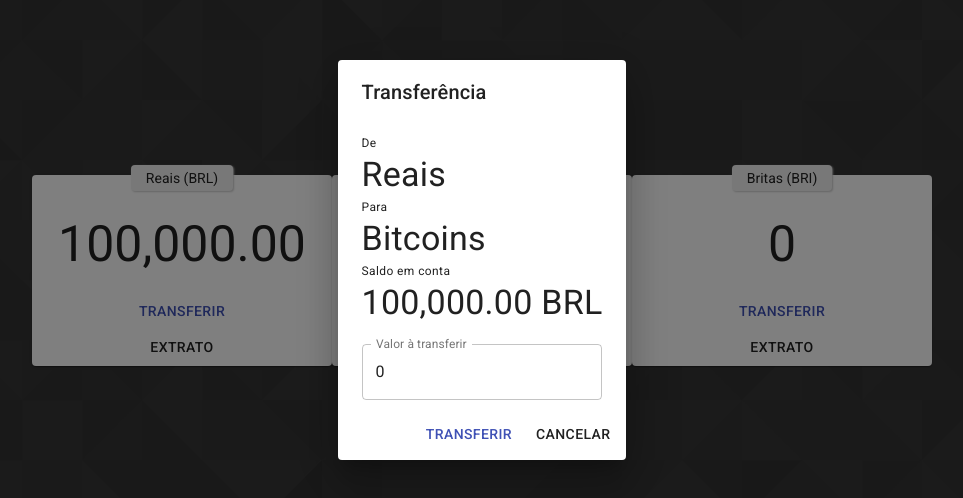
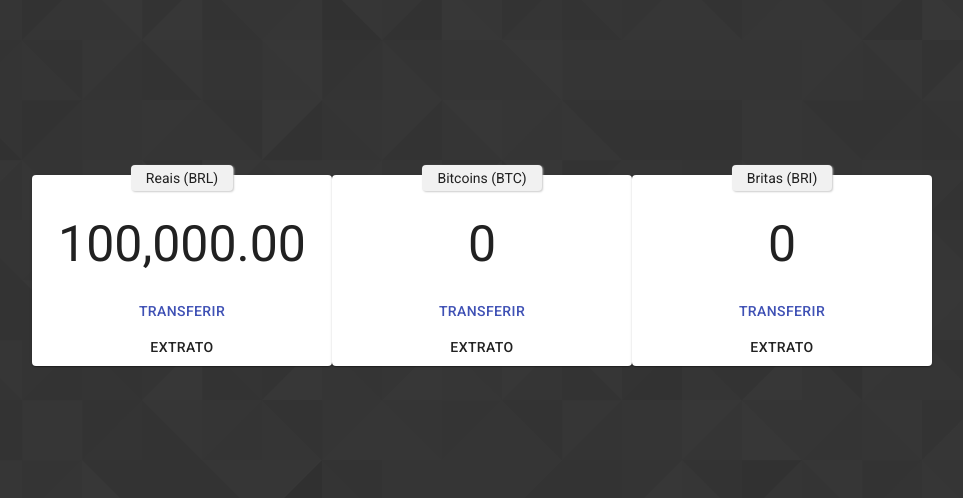
Before and after one commit to luisgustavolf/dindin, a React (Create React App) app: page /#/ in a window 1280 px wide. Shown: the part 140-638 px from the top of the page, without its empty margins (158-1121 px from the left). Built offline with nearby package versions, Linux system fonts and the light colour scheme.

Commit message:
replacing id to object param

```diff
--- a/src/components/others/accountSummary/hook.tsx
+++ b/src/components/others/accountSummary/hook.tsx
@@ -1,13 +1,14 @@
 import * as React from 'react'
 import { AccountsBalancesContext } from '../../../contexts/accountsBalances/context'
+import { Account } from '../../../storage/stores/accounts/account'
 
 export interface UseAccountSummaryProps {
-    accountId: number
+    account: Account
 }
 
 export function useAccountSummary(props:UseAccountSummaryProps) {
     const context = React.useContext(AccountsBalancesContext);
-    const accountWithBalance = context.accounts?.find((account) => account.id === props.accountId)
+    const accountWithBalance = context.accounts?.find((account) => account.id === props.account.id)
 
     // ---------------------------------------------
     // Functions
--- a/src/components/others/accountSummary/index.tsx
+++ b/src/components/others/accountSummary/index.tsx
@@ -1,9 +1,10 @@
 import * as React from 'react'
+import { AccountWithBalance } from '../../../services/account/types'
 import { AccountSummaryBase } from './accountSummaryBase'
 import { useAccountSummary } from './hook'
 
 export interface AccountSummaryProps {
-    accountId: number
+    account: AccountWithBalance
     size?: 'regular' | 'small'
     children?: any
 }
--- a/src/components/others/accountSummaryWithTargeting/index.tsx
+++ b/src/components/others/accountSummaryWithTargeting/index.tsx
@@ -1,15 +1,16 @@
 import Button from '@material-ui/core/Button';
 import PlayForWorkIcon from '@material-ui/icons/PlayForWork';
 import * as React from 'react';
+import { AccountWithBalance } from '../../../services/account/types';
 import { AccountSummary, AccountSummaryProps } from '../accountSummary';
 
 import './styles.scss';
 
 export interface AccountSummaryWithTargetingProps extends AccountSummaryProps {
     displayTransferTarget?: boolean
-    onTransfer: (accountId: number) => void
-    onStatement: (accountId: number) => void
-    onTargetSelected: (accountId: number) => void
+    onTransfer: (account: AccountWithBalance) => void
+    onStatement: (account: AccountWithBalance) => void
+    onTargetSelected: (account: AccountWithBalance) => void
 }
 
 export function AccountSummaryWithTargeting(props: AccountSummaryWithTargetingProps) {
@@ -22,8 +23,8 @@
     return (
         <div className={'dd-targeting-wrap'}>
             <AccountSummary {...props}>
-                <Button color="primary" onClick={() => props.onTransfer(props.accountId)}>Transferir</Button>
-                <Button onClick={() => props.onStatement(props.accountId)}>Extrato</Button>
+                <Button color="primary" onClick={() => props.onTransfer(props.account)}>Transferir</Button>
+                <Button onClick={() => props.onStatement(props.account)}>Extrato</Button>
             </AccountSummary>
 
             {props.displayTransferTarget &&
@@ -36,7 +37,7 @@
                                 color="primary"
                                 size={'large'}
                                 startIcon={<PlayForWorkIcon fontSize={'large'} />}
-                                onClick={() => props.onTargetSelected(props.accountId)}
+                                onClick={() => props.onTargetSelected(props.account)}
                             >
                                 Para cá
                             </Button>
--- a/src/index.tsx
+++ b/src/index.tsx
@@ -5,10 +5,7 @@
 import reportWebVitals from './reportWebVitals';
 
 bootstrap(() => {
-    ReactDOM.render(
-        <React.StrictMode>
-            <App />
-        </React.StrictMode>,
+    ReactDOM.render(<App />,
         document.getElementById('root')
     );
 })
--- a/src/pages/home/hook.tsx
+++ b/src/pages/home/hook.tsx
@@ -1,5 +1,6 @@
 import * as React from 'react'
 import { AccountsBalancesContext } from '../../contexts/accountsBalances/context'
+import { useTransferDialog } from './useTransferDialog'
 import { useTransferTarget } from './useTransferTarget'
 
 export interface UseHomePageProps {
@@ -7,8 +8,8 @@
 
 export function useHomePage(props:UseHomePageProps) {
     const context = React.useContext(AccountsBalancesContext)
-    const targetHook = useTransferTarget({})
-
+    const transferTarget = useTransferTarget({})
+    const transferDialog = useTransferDialog({})
     // ---------------------------------------------
     // Functions
     // ---------------------------------------------
@@ -20,6 +21,7 @@
 
     return {
         context,
-        targetHook
+        transferTarget,
+        transferDialog
     }
 }
--- a/src/pages/home/index.tsx
+++ b/src/pages/home/index.tsx
@@ -7,7 +7,7 @@
 import { TransferDialog } from './transferDialog'
 
 export function HomePage(props: RouteChildrenProps) {
-    const { context, targetHook } = useHomePage({})
+    const { context, transferTarget, transferDialog } = useHomePage({})
 
     // ---------------------------------------------
     // Transformations
@@ -23,18 +23,18 @@
             {(context.accounts || []).map((account, idx) =>
                 <AccountSummaryWithTargeting
                     key={idx}
-                    accountId={account.id!}
-                    displayTransferTarget={targetHook.isTarget(account.id!)}
+                    account={account}
+                    displayTransferTarget={transferTarget.isTarget(account)}
                     onStatement={() => {}}
-                    onTransfer={targetHook.setSourceAccountId}
-                    onTargetSelected={() => targetHook.setSourceAccountId(undefined)}
+                    onTransfer={transferTarget.setSourceAccount}
+                    onTargetSelected={() => transferTarget.setSourceAccount(undefined)}
                 />
             )}
 
             <TransferDialog
-                sourceAccountId={1}
-                targetAccountId={2}
-                open={true}
+                sourceAccount={transferTarget.sourceAccount}
+                targetAccount={transferTarget.targetAccount}
+                open={transferDialog.open}
                 onOk={() => {}}
                 onCancel={() => {}}
             />
--- a/src/pages/home/transferDialog/hook.tsx
+++ b/src/pages/home/transferDialog/hook.tsx
@@ -1,20 +1,15 @@
-import { useAccounts } from './useAccounts'
+import { Account } from '../../../storage/stores/accounts/account'
 import { useDialogForm } from './useDialogForm'
 import { useTransferService } from './useTransferService'
 
 export interface UseTransferDialogProps {
-    sourceAccountId: number
-    targetAccountId: number
+    sourceAccount?: Account
+    targetAccount?: Account
     onTransfer: () => void
 }
 
 export function useTransferDialog(props:UseTransferDialogProps) {
-    const {  sourceAccountId, targetAccountId } = props
-
-    const accounts = useAccounts({
-        targetAccountId,
-        sourceAccountId
-    })
+    const {  sourceAccount, targetAccount } = props
 
     const service = useTransferService({
         onTrade: props.onTransfer
@@ -23,8 +18,8 @@
     const form = useDialogForm({
         onSubmit: (values) => {
             service.trade({
-                sourceAccount: accounts.sourceAccount!,
-                targetAccount: accounts.targetAccount!,
+                sourceAccount: sourceAccount!,
+                targetAccount: targetAccount!,
                 value: values.amount
             })
         }
@@ -40,7 +35,6 @@
     // API
 
     return {
-        accounts,
         form,
         service
     }
--- a/src/pages/home/transferDialog/index.tsx
+++ b/src/pages/home/transferDialog/index.tsx
@@ -1,31 +1,33 @@
 import { Button, Dialog, DialogContent, DialogTitle, TextField, Typography } from '@material-ui/core'
 import DialogActions from '@material-ui/core/DialogActions'
 import * as React from 'react'
+import { AccountWithBalance } from '../../../services/account/types'
 import { useTransferDialog } from './hook'
 
 export interface TransferDialogProps {
-    sourceAccountId: number
-    targetAccountId: number
+    sourceAccount?: AccountWithBalance
+    targetAccount?: AccountWithBalance
     open: boolean
     onOk: () => void
     onCancel: () => void
 }
 
 export function TransferDialog(props: TransferDialogProps) {
-    const { open, sourceAccountId, targetAccountId } = props
-    const { accounts, form } = useTransferDialog({
-        targetAccountId,
-        sourceAccountId,
+    const { open, sourceAccount, targetAccount } = props
+    const { form } = useTransferDialog({
+        targetAccount,
+        sourceAccount,
         onTransfer: props.onOk
     })
 
     // ---------------------------------------------
     // Transformations
 
-    const sourceBalance = accounts.sourceAccount?.balance && accounts.sourceAccount?.balance.toLocaleString(undefined, {
-        minimumFractionDigits: 2,
-        maximumFractionDigits: 2,
-    })
+    const sourceBalance = sourceAccount?.balance &&
+        sourceAccount?.balance.toLocaleString(undefined, {
+            minimumFractionDigits: 2,
+            maximumFractionDigits: 2,
+        })
 
     // ---------------------------------------------
     // Render
@@ -39,13 +41,13 @@
             </DialogTitle>
             <DialogContent className={'dd-transfer-dialog-content'}>
                 <Typography variant="caption">De</Typography>
-                <Typography variant="h4">{accounts.sourceAccount?.name}</Typography>
+                <Typography variant="h4">{sourceAccount?.name}</Typography>
 
                 <Typography variant="caption">Para</Typography>
-                <Typography variant="h4">{accounts.targetAccount?.name}</Typography>
+                <Typography variant="h4">{targetAccount?.name}</Typography>
 
                 <Typography variant="caption">Saldo em conta</Typography>
-                <Typography variant="h4">{sourceBalance} {accounts.sourceAccount?.currency}</Typography>
+                <Typography variant="h4">{sourceBalance} {sourceAccount?.currency}</Typography>
 
                 <TextField
                     style={{marginTop: 20}}
--- a/src/pages/home/transferDialog/useAccounts.tsx
+++ /dev/null
@@ -1,29 +0,0 @@
-import * as React from 'react'
-import { AccountsBalancesContext } from '../../../contexts/accountsBalances/context'
-
-export interface UseAccountsProps {
-    sourceAccountId: number
-    targetAccountId: number
-}
-
-export function useAccounts(props:UseAccountsProps) {
-    const context = React.useContext(AccountsBalancesContext)
-
-    // ---------------------------------------------
-    // Functions
-    // ---------------------------------------------
-    // Effects
-    // ---------------------------------------------
-    // Transformations
-
-    const sourceAccount = context.accounts?.find((account) => account.id === props.sourceAccountId)
-    const targetAccount = context.accounts?.find((account) => account.id === props.targetAccountId)
-
-    // ---------------------------------------------
-    // API
-
-    return {
-        sourceAccount,
-        targetAccount
-    }
-}
--- /dev/null
+++ b/src/pages/home/useTransferDialog.tsx
@@ -0,0 +1,23 @@
+import * as React from 'react'
+
+export interface UseTransferDialogProps {
+
+}
+
+export function useTransferDialog(props:UseTransferDialogProps) {
+    const [open, setOpen] = React.useState(false)
+
+    // ---------------------------------------------
+    // Functions
+    // ---------------------------------------------
+    // Effects
+    // ---------------------------------------------
+    // Transformations
+    // ---------------------------------------------
+    // API
+
+    return {
+        open,
+        setOpen
+    }
+}
--- a/src/pages/home/useTransferTarget.tsx
+++ b/src/pages/home/useTransferTarget.tsx
@@ -1,16 +1,24 @@
-import * as React from 'react'
+import * as React from 'react';
+import { AccountWithBalance } from '../../services/account/types';
+import { Account } from '../../storage/stores/accounts/account';
 
 export interface UseTransferTargetProps { }
 
-export function useTransferTarget(props:UseTransferTargetProps) {
-    const [sourceAccountId, setSourceAccountId] = React.useState<number>();
+export function useTransferTarget(props: UseTransferTargetProps) {
+    const [sourceAccount, setSourceAccount] = React.useState<AccountWithBalance>();
+    const [targetAccount, setTargetAccount] = React.useState<AccountWithBalance>();
 
     // ---------------------------------------------
     // Functions
 
-    const isTarget = React.useCallback((accountId: number) => {
-        return !!(sourceAccountId && accountId !== sourceAccountId)
-    }, [sourceAccountId])
+    const isTarget = React.useCallback((account: Account) => {
+        return !!(sourceAccount && sourceAccount.id !== account.id)
+    }, [sourceAccount])
+
+    const reset = React.useCallback(() => {
+        setTargetAccount(undefined)
+        setSourceAccount(undefined)
+    }, [])
 
     // ---------------------------------------------
     // Effects
@@ -20,8 +28,11 @@
     // API
 
     return {
-        sourceAccountId,
-        setSourceAccountId,
+        sourceAccount,
+        targetAccount,
+        setTargetAccount,
+        setSourceAccount,
+        reset,
         isTarget
     }
 }
```
